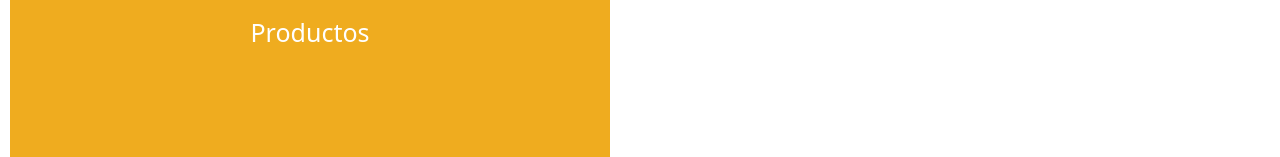
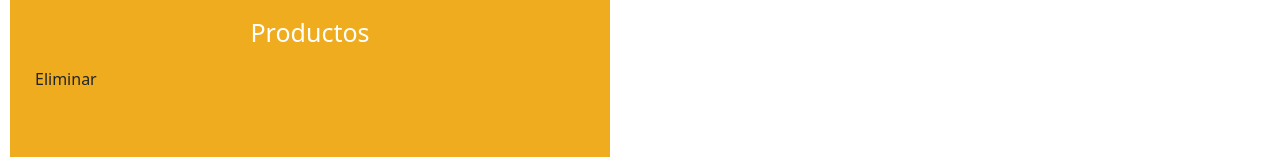
Before and after one commit to nassahel/TrabajoFinal-53i, a React (Vite) app: page / in a window 1280 px wide. Shown: the part 864-1021 px from the top of the page. Built offline with nearby package versions, Linux system fonts and the light colour scheme.

Commit message:
Cree el componente de productos y le agregue estilos a sus contenedores

```diff
--- a/src/App.jsx
+++ b/src/App.jsx
@@ -4,7 +4,7 @@ import Aside from './components/aside/Aside'
 import Footer from './components/footer/Footer'
 import Main from './components/main/Main'
 import Navbar from './components/navbar/Navbar'
-import Productos from './pages/Admin/Admin'
+import Admin from './pages/Admin/Admin'
 
 function App() {
 
@@ -18,7 +18,7 @@ function App() {
 
       </div>
       <Footer />
-      <Productos/>
+      <Admin/>
     </div>
   )
 
--- /dev/null
+++ b/src/components/Admin/productos.css
@@ -0,0 +1,27 @@
+.producto-contenedor{
+    width: 500px;
+    min-height: 65px;
+    background-color: aqua;
+    margin: 5px 0;
+    padding: 8px 15px 8px 20px;
+    display: flex;
+    justify-content: space-between;
+    align-items: center;
+    border-radius: 7px;
+    border: 1px solid #fff;
+}
+
+.producto-texto{
+    width: 100%;
+    height: 100%;
+    font-size: 20px;
+    display: flex;
+    align-items: center;
+    overflow-wrap: anywhere;
+}
+
+.producto-icono{
+    width: 25px;
+    height: 25px;
+    margin: 5px;
+}
--- /dev/null
+++ b/src/components/Admin/productos.jsx
@@ -0,0 +1,16 @@
+import React from "react";
+
+function Productos({ texto }) {
+  return(
+    <div className="producto-contenedor">
+      <div className="producto-texto">
+        {texto}
+      </div>
+      <div className="producto-icono">
+        Eliminar
+      </div>
+    </div>
+  );
+}
+
+export default Productos
--- a/src/pages/Admin/Admin.jsx
+++ b/src/pages/Admin/Admin.jsx
@@ -1,12 +1,14 @@
 import React from "react"
 import './admin.css'
+import Productos from "../../components/Admin/productos"
 
-function Productos() {
+function Admin() {
   return (
     <div className="productos-lista-principal">
       <h1 className="titulo-productos">Productos</h1>
+      <Productos/>
     </div>
   )
 }
 
-export default Productos
+export default Admin
```
